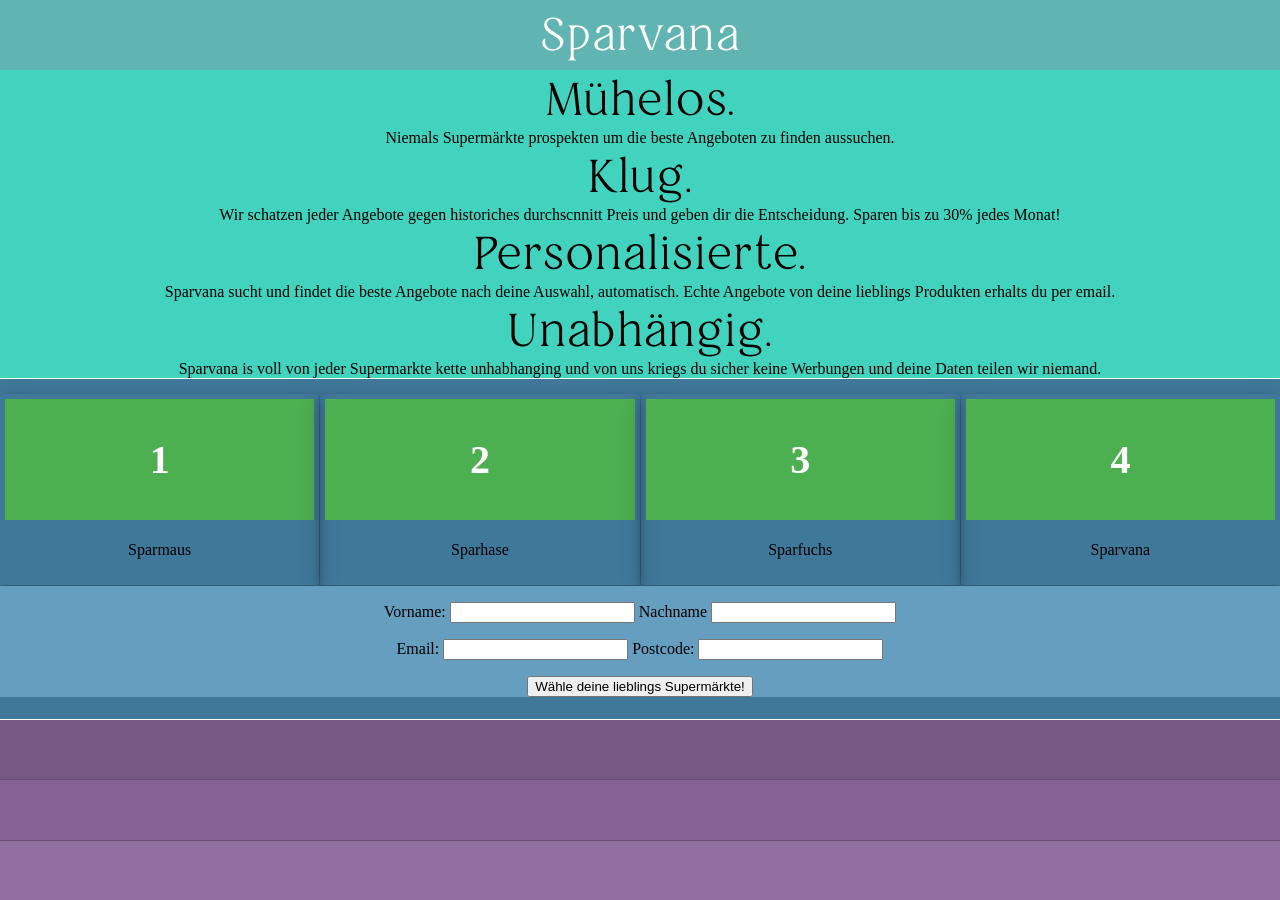
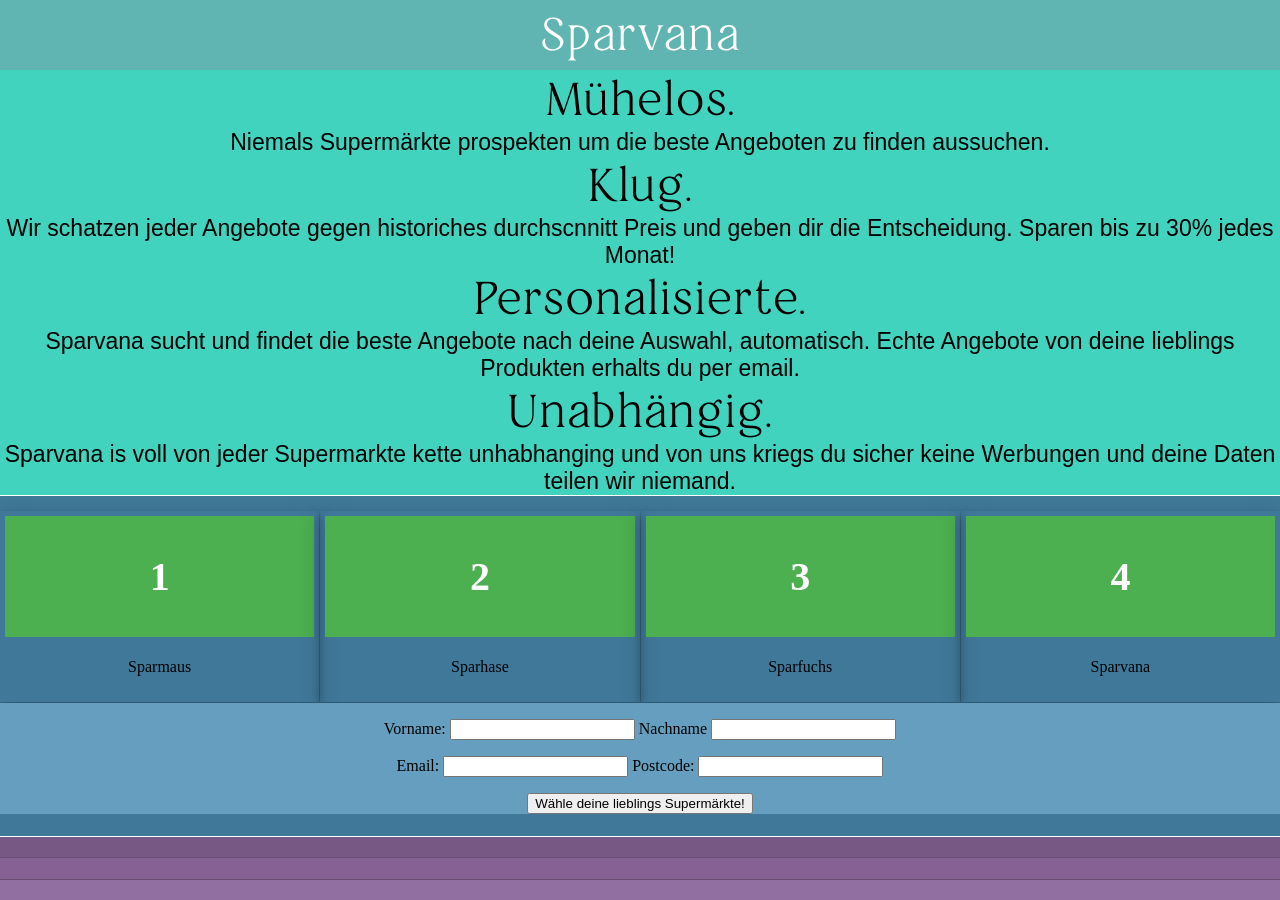
Before and after one commit to paulovfc/supermarket_get, a Jekyll site: the page built from index.md, in a window 1280 px wide. Built offline with Jekyll 4.4.1, drawn with Linux system fonts in a browser that asks for light colours; comment, search, counter and statistics services are not loaded.

Commit message:
image work

```diff
--- a/assets/css/styles.scss
+++ b/assets/css/styles.scss
@@ -36,24 +36,38 @@ html, body, .grid-container { height: 100%; margin: 0; }
   text-align:center;
   background: #41D3BD;
 }
+
 .title {
 	grid-area: title;
-  background-color: rgba(100, 177,177, 0.9);
+	background-color: rgba(100, 177,177, 0.9);
 	color:white;
 	font-family:restoraextralight-1;
 	font-size:46px;
-  line-height: 70px;
+	line-height: 70px;
 }
+
 .first_headline {
-  grid-area: first_headline;
+	grid-area: first_headline;
 	font-family:restoraextralight-1;
 	font-size:46px;
 }
 
+.first_headline_text {
+	grid-area: first_headline_text;
+	font-family:Arial, Helvetica, sans-serif;
+	font-size:23px;
+}
+
 .second_headline {
-  grid-area: second_headline;
+	grid-area: second_headline;
 	font-family:restoraextralight-1;
 	font-size:46px;
+}
+
+.second_headline_text {
+	grid-area: second_headline_text;
+	font-family:Arial, Helvetica, sans-serif;
+	font-size:23px;
 }
 
 .third_headline {
@@ -62,11 +76,24 @@ html, body, .grid-container { height: 100%; margin: 0; }
 	font-size:46px;;
 }
 
+.third_headline_text {
+	grid-area: third_headline_text;
+	font-family:Arial, Helvetica, sans-serif;
+	font-size:23px;
+}
+
 .fourth_headline {
   grid-area: fourth_headline;
 	font-family:restoraextralight-1;
 	font-size:46px;;
 }
+
+.fourth_headline_text {
+	grid-area: fourth_headline_text;
+	font-family:Arial, Helvetica, sans-serif;
+	font-size:23px;
+}
+
 
 .content_middle {
   display: grid;
```
